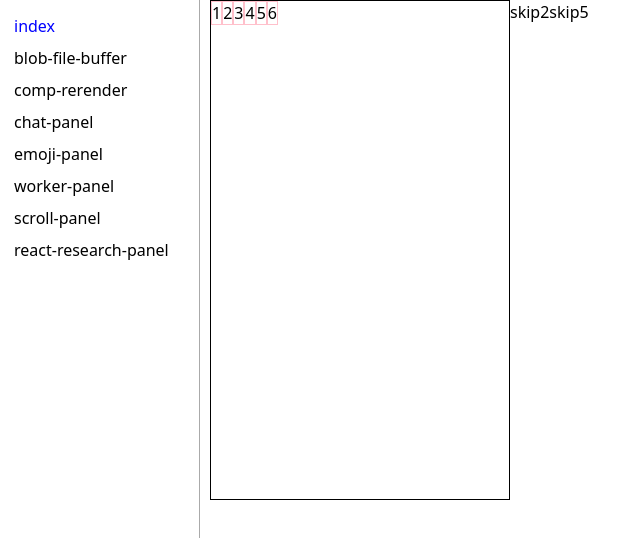
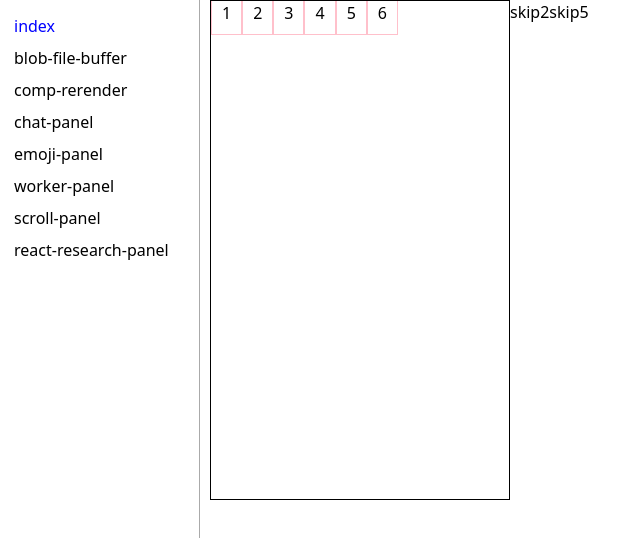
Before and after one commit to marvin-season/FrontendEden, a React (Vite) app in the folder packages/react-front-research/: page /scroll-panel in a window 1280 px wide. Shown: the top 538 px of the page, without its empty margins (0-640 px from the left). Built offline with nearby package versions, Linux system fonts and the light colour scheme.

Commit message:
textLayer

```diff
--- a/packages/react-front-research/src/pages/ScrollPanel/index.css
+++ b/packages/react-front-research/src/pages/ScrollPanel/index.css
@@ -5,10 +5,29 @@
     border: 1px solid black;
 }
 
+
 .page {
-    height: 700px;
+    position: relative;
+}
+
+.canvas {
+    height: 600px;
+}
+
+.textLayer {
+    position: absolute;
+    top: 0;
+    height: 600px;
 }
 
 .item {
     border: 1px solid pink;
+    padding: 10px;
+    font-size: 16px;
 }
+
+
+.hl {
+    color: #fff;
+    background-color: #031e47;
+}
--- a/packages/react-front-research/src/pages/ScrollPanel/index.tsx
+++ b/packages/react-front-research/src/pages/ScrollPanel/index.tsx
@@ -1,47 +1,50 @@
 import './index.css'
+import {useState} from "react";
 
 const ScrollPanel = () => {
+    const [count, setCount] = useState(0)
+
+    const textLayer = <div className={'textLayer'}>
+        <span className="item" id="item1">1</span>
+        <span className="item" id="item2">2</span>
+        <span className="item" id="item3">3</span>
+        <span className="item" id="item4">4</span>
+        <span className="item" id="item5">5</span>
+        <span className="item" id="item6">6</span>
+    </div>
+
+
     return <div className={'flex'}>
         <div className={'container'}>
-            <div>
-                <div className={'page1'}>
-                    <span className="item" id="item1">1</span>
-                    <span className="item" id="item2">2</span>
-                    <span className="item" id="item3">3</span>
-                    <span className="item" id="item4">4</span>
-                    <span className="item" id="item5">5</span>
-                    <span className="item" id="item6">6</span>
-                    <div className={'page'}></div>
-                </div>
+            <div className='page page1'>
+                <div className={'canvas'}></div>
+                {textLayer}
             </div>
-            <div>
-
-                <div className={'page2'}>
-                    <span className="item" id="item1">1</span>
-                    <span className="item" id="item2">2</span>
-                    <span className="item" id="item3">3</span>
-                    <span className="item" id="item4">4</span>
-                    <span className="item" id="item5">5</span>
-                    <span className="item" id="item6">6</span>
-                    <div className={'page'}></div>
-                </div>
+            <div className='page page2'>
+                <div className={'canvas'}></div>
+                {textLayer}
             </div>
 
         </div>
         <div>
             <button onClick={() => {
-                const target = document.querySelector('.page1>#item2');
-                target.scrollIntoView({
+                setCount(count + 1)
+                const target = document.querySelectorAll('.page1 .textLayer .item');
+                target[1].classList.add('hl')
+                target[1]?.scrollIntoView({
                     behavior: 'smooth',
-                    block: 'center'
+                    block: 'start'
                 })
             }}>skip2
             </button>
             <button onClick={() => {
-                const target = document.querySelector('.page2>#item5');
-                target.scrollIntoView({
+                setCount(count + 1)
+
+                const target = document.querySelectorAll('.page2 .textLayer .item');
+                target[4].classList.add('hl')
+                target[4]?.scrollIntoView({
                     behavior: 'smooth',
-                    block: 'center'
+                    block: 'start'
                 })
             }}>skip5
             </button>
```
